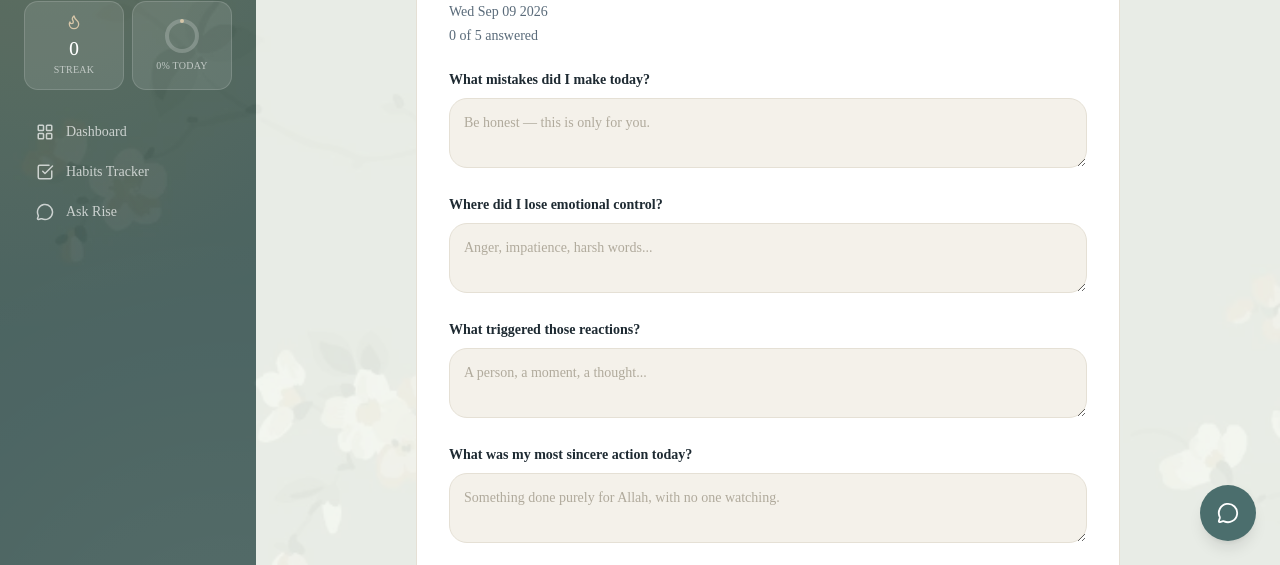
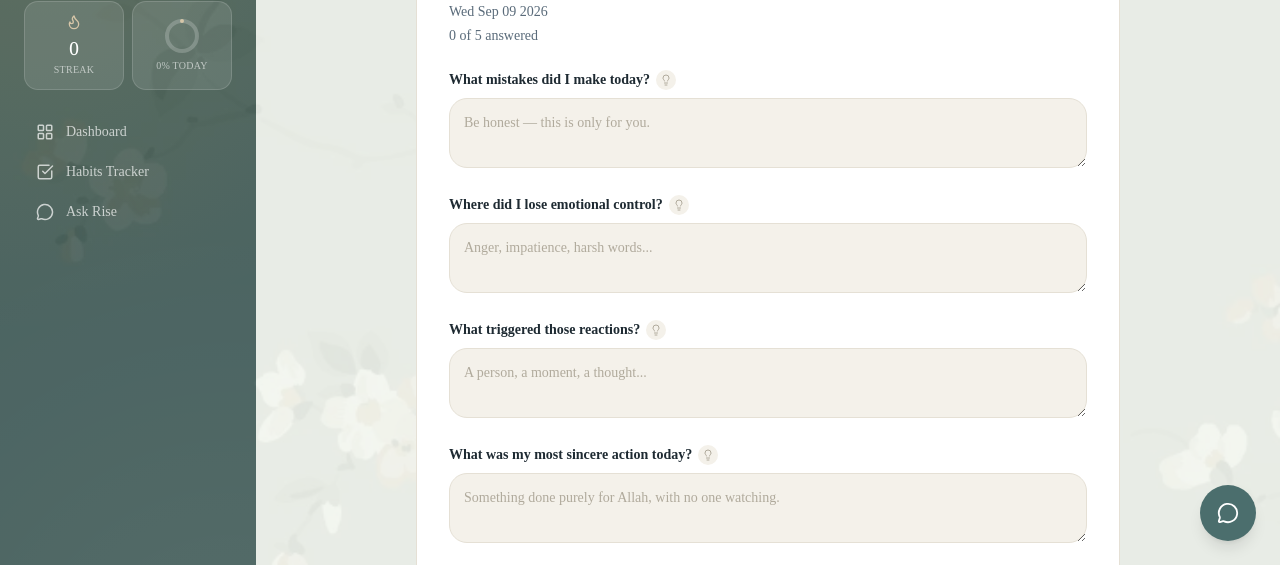
Before and after one commit to Amna-Tahir09/rise-app, a Next.js app in the folder frontend/: page /dashboard/muhasaba in a window 1280 px wide. Shown: the part 235-800 px from the top of the page. Built offline with nearby package versions, Linux system fonts and the light colour scheme.

Commit message:
Fix chat, habit-log, and muhasaba integration; add reflection hints

```diff
--- a/frontend/app/dashboard/chat/page.tsx
+++ b/frontend/app/dashboard/chat/page.tsx
@@ -46,26 +46,33 @@ export default function ChatPage() {
     setInput("");
     setLoading(true);
 
-    // CONFIRM: exact request/response shape for POST /chat. Assuming it takes
-    // { user_id, message } and returns { response: string } — adjust field names
-    // once the actual RAG pipeline contract (Arooba's side) is confirmed.
+    // Backend contract (FastAPI ChatRequest): { user_id: int, question: str }
+    // returns { answer: string, sources_used: int }
     try {
       const res = await fetch(`${process.env.NEXT_PUBLIC_API_URL}/chat`, {
         method: "POST",
         headers: { "Content-Type": "application/json", Authorization: `Bearer ${getToken()}` },
-        body: JSON.stringify({ user_id: getUserId(), message: userMsg.content }),
+        body: JSON.stringify({ user_id: getUserId(), question: userMsg.content }),
       });
+
+      if (!res.ok) {
+        const errBody = await res.json().catch(() => ({}));
+        throw new Error(errBody.detail || `Request failed with status ${res.status}`);
+      }
+
       const data = await res.json();
-      const reply: Message = { role: "assistant", content: data.response || data.answer || "..." };
+      const reply: Message = { role: "assistant", content: data.answer || "..." };
       const withReply = [...updated, reply];
       setMessages(withReply);
       localStorage.setItem("rise_chat_history", JSON.stringify(withReply));
       window.dispatchEvent(new Event("rise-chat-updated"));
     } catch (err) {
+      console.error("Chat request failed:", err);
       const errReply: Message = { role: "assistant", content: "Sorry, I couldn't reach the server just now. Please try again." };
       const withErr = [...updated, errReply];
       setMessages(withErr);
       localStorage.setItem("rise_chat_history", JSON.stringify(withErr));
+      window.dispatchEvent(new Event("rise-chat-updated"));
     } finally {
       setLoading(false);
     }
--- a/frontend/app/dashboard/habits/page.tsx
+++ b/frontend/app/dashboard/habits/page.tsx
@@ -49,15 +49,26 @@ export default function HabitsPage() {
     }
     saveHabits(updated);
     closeForm();
-    // CONFIRM: does /habit-log also handle creating the habit definition, or is there a
-    // separate route (e.g. POST /habits) for that? Sending as a "not logged yet" entry for now.
-        try {
-      await fetch(`${process.env.NEXT_PUBLIC_API_URL}/habit-log`, {
+
+    // Backend contract (FastAPI HabitLogRequest):
+    // { user_id: int, date: str, habits: [{ habit_name: str, done: bool, note: str }] }
+    try {
+      const res = await fetch(`${process.env.NEXT_PUBLIC_API_URL}/habit-log`, {
         method: "POST",
         headers: { "Content-Type": "application/json", Authorization: `Bearer ${getToken()}` },
-        body: JSON.stringify({ user_id: getUserId(), habit_name: name, date: todayKey(), logged: false, note }),
+        body: JSON.stringify({
+          user_id: getUserId(),
+          date: todayKey(),
+          habits: [{ habit_name: name, done: false, note }],
+        }),
       });
-    } catch (err) { console.error("Failed to sync habit to server:", err); }
+      if (!res.ok) {
+        const errBody = await res.json().catch(() => ({}));
+        console.error("Habit-log sync failed:", res.status, errBody);
+      }
+    } catch (err) {
+      console.error("Failed to sync habit to server:", err);
+    }
   };
 
   const handleEdit = (habit: Habit) => {
@@ -75,13 +86,27 @@ export default function HabitsPage() {
     const updated = isDone ? todayLog.filter((id) => id !== habitId) : [...todayLog, habitId];
     setTodayLog(updated);
     localStorage.setItem(`rise_habit_log_${todayKey()}`, JSON.stringify(updated));
- try {
-      await fetch(`${process.env.NEXT_PUBLIC_API_URL}/habit-log`, {
+
+    // Backend contract (FastAPI HabitLogRequest):
+    // { user_id: int, date: str, habits: [{ habit_name: str, done: bool, note: str }] }
+    // Note: backend has no concept of habit_id — only habit_name — so it's not sent.
+    try {
+      const res = await fetch(`${process.env.NEXT_PUBLIC_API_URL}/habit-log`, {
         method: "POST",
         headers: { "Content-Type": "application/json", Authorization: `Bearer ${getToken()}` },
-        body: JSON.stringify({ user_id: getUserId(), habit_id: habitId, habit_name: habitName, date: todayKey(), logged: !isDone }),
+        body: JSON.stringify({
+          user_id: getUserId(),
+          date: todayKey(),
+          habits: [{ habit_name: habitName, done: !isDone, note: "" }],
+        }),
       });
-    } catch (err) { console.error("Failed to sync habit-log to server:", err); }
+      if (!res.ok) {
+        const errBody = await res.json().catch(() => ({}));
+        console.error("Habit-log sync failed:", res.status, errBody);
+      }
+    } catch (err) {
+      console.error("Failed to sync habit-log to server:", err);
+    }
   };
 
   const doneCount = habits.filter((h) => todayLog.includes(h.id)).length;
--- a/frontend/app/dashboard/muhasaba/page.tsx
+++ b/frontend/app/dashboard/muhasaba/page.tsx
@@ -2,24 +2,75 @@
 
 import { useState, useEffect } from "react";
 import { useRouter } from "next/navigation";
-import { ArrowLeft, Moon } from "lucide-react";
+import { ArrowLeft, Moon, Lightbulb } from "lucide-react";
 
 const todayKey = () => new Date().toISOString().slice(0, 10);
 const getUserId = () => localStorage.getItem("rise_user_id") || "";
 const getToken = () => localStorage.getItem("rise_access_token") || "";
 
 const QUESTIONS = [
-  { key: "mistakes", label: "What mistakes did I make today?", placeholder: "Be honest — this is only for you." },
-  { key: "lost_control", label: "Where did I lose emotional control?", placeholder: "Anger, impatience, harsh words..." },
-  { key: "triggers", label: "What triggered those reactions?", placeholder: "A person, a moment, a thought..." },
-  { key: "sincere_action", label: "What was my most sincere action today?", placeholder: "Something done purely for Allah, with no one watching." },
-  { key: "tawbah", label: "What am I turning back from tonight?", placeholder: "One honest resolve for tomorrow." },
+  {
+    key: "mistakes",
+    label: "What mistakes did I make today?",
+    placeholder: "Be honest — this is only for you.",
+    options: [
+      "I snapped at someone over something small",
+      "I put off something important again",
+      "I said something I didn't fully mean",
+      "I wasted a lot of time without noticing",
+    ],
+  },
+  {
+    key: "lost_control",
+    label: "Where did I lose emotional control?",
+    placeholder: "Anger, impatience, harsh words...",
+    options: [
+      "I got impatient with my family",
+      "I raised my voice when I didn't need to",
+      "I let a small annoyance ruin my mood for hours",
+      "I didn't lose control today, but I felt close to it",
+    ],
+  },
+  {
+    key: "triggers",
+    label: "What triggered those reactions?",
+    placeholder: "A person, a moment, a thought...",
+    options: [
+      "Being tired or running on little sleep",
+      "A comment from someone close to me",
+      "Comparing myself to someone else",
+      "Feeling like I wasn't being heard",
+    ],
+  },
+  {
+    key: "sincere_action",
+    label: "What was my most sincere action today?",
+    placeholder: "Something done purely for Allah, with no one watching.",
+    options: [
+      "A prayer I made sure to focus in, even when rushed",
+      "Helping someone without mentioning it to anyone",
+      "Holding back a harsh reply I wanted to give",
+      "Honestly, I'm not sure anything today was fully sincere",
+    ],
+  },
+  {
+    key: "tawbah",
+    label: "What am I turning back from tonight?",
+    placeholder: "One honest resolve for tomorrow.",
+    options: [
+      "Being short-tempered with the people I love most",
+      "Delaying things I know I should just do",
+      "Letting my phone take time I meant to spend better",
+      "Judging myself more harshly than I judge others",
+    ],
+  },
 ];
 
 export default function MuhasabaPage() {
   const [answers, setAnswers] = useState<Record<string, string>>({});
   const [saving, setSaving] = useState(false);
   const [saved, setSaved] = useState(false);
+  const [openHint, setOpenHint] = useState<number | null>(null);
   const router = useRouter();
 
   useEffect(() => {
@@ -31,6 +82,15 @@ export default function MuhasabaPage() {
 
   const handleChange = (key: string, value: string) => {
     setAnswers((prev) => ({ ...prev, [key]: value }));
+  };
+
+  const toggleHint = (index: number) => {
+    setOpenHint(openHint === index ? null : index);
+  };
+
+  const selectOption = (key: string, index: number, option: string) => {
+    handleChange(key, option);
+    setOpenHint(null);
   };
 
   const handleSave = async () => {
@@ -83,9 +143,42 @@ export default function MuhasabaPage() {
         <p className="text-sm text-[#5A6B7A] mb-1">{new Date().toDateString()}</p>
         <p className="text-sm text-[#5A6B7A] mb-6">{answeredCount} of {QUESTIONS.length} answered</p>
 
-        {QUESTIONS.map((q) => (
+        {QUESTIONS.map((q, index) => (
           <div key={q.key} className="mb-5">
-            <label className="block text-sm font-semibold text-[#1E2A32] mb-2">{q.label}</label>
+            <div className="flex items-center gap-1.5 mb-2">
+              <label className="text-sm font-semibold text-[#1E2A32]">{q.label}</label>
+              <button
+                type="button"
+                onClick={() => toggleHint(index)}
+                className={`flex-shrink-0 w-5 h-5 rounded-full flex items-center justify-center transition-colors ${
+                  openHint === index ? "bg-[#E8B84B] text-[#1E2A32]" : "bg-[#F4F1EA] text-[#B0AA9C] hover:bg-[#E8B84B]/30"
+                }`}
+                aria-label="Show example options"
+              >
+                <Lightbulb size={12} fill={openHint === index ? "currentColor" : "none"} />
+              </button>
+            </div>
+
+            {openHint === index && (
+              <div className="bg-[#FBF3E0] border border-[#E8B84B]/40 rounded-xl p-3 mb-2">
+                <p className="text-[11px] font-semibold text-[#8A6D2F] uppercase tracking-wide mb-2">
+                  Tap one to use it as a starting point
+                </p>
+                <div className="flex flex-col gap-1.5">
+                  {q.options.map((option, optIndex) => (
+                    <button
+                      key={optIndex}
+                      type="button"
+                      onClick={() => selectOption(q.key, index, option)}
+                      className="text-left text-xs text-[#4A4536] bg-white/70 hover:bg-white border border-[#E8B84B]/30 hover:border-[#E8B84B] rounded-lg px-3 py-2 transition-colors"
+                    >
+                      {option}
+                    </button>
+                  ))}
+                </div>
+              </div>
+            )}
+
             <textarea
               value={answers[q.key] || ""}
               onChange={(e) => handleChange(q.key, e.target.value)}
```
Also changed, not shown: 1 other file (tests, documents, lock files or other folders).
